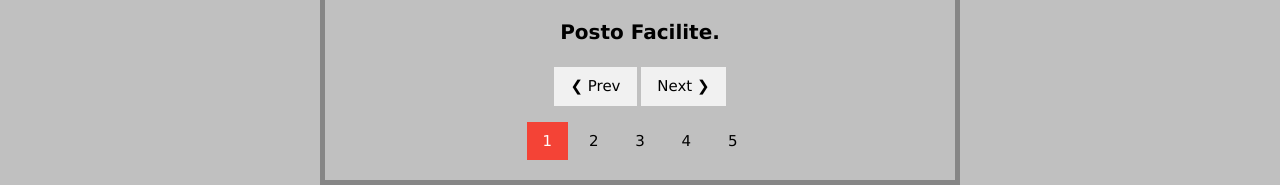
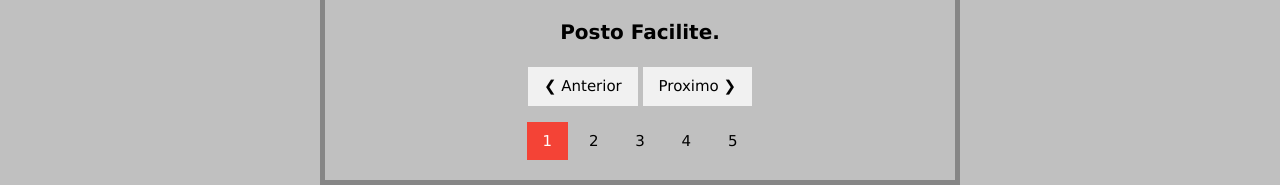
Before and after one commit to AlanMEC/pronatec, a plain HTML site: page outros.html in a window 1280 px wide. Shown: the part 742-927 px from the top of the page. Drawn offline with nearby package versions, Linux system fonts and the light colour scheme.

Commit message:
anterior proximo

```diff
--- a/outros.html
+++ b/outros.html
@@ -65,8 +65,8 @@
                 </b>
 
                 <div class="w3-section">
-                    <button class="w3-button w3-light-grey" onclick="plusDivs(-1)">❮ Prev</button>
-                    <button class="w3-button w3-light-grey" onclick="plusDivs(1)">Next ❯</button>
+                    <button class="w3-button w3-light-grey" onclick="plusDivs(-1)">❮ Anterior</button>
+                    <button class="w3-button w3-light-grey" onclick="plusDivs(1)">Proximo ❯</button>
 
                 </div>
 
```
